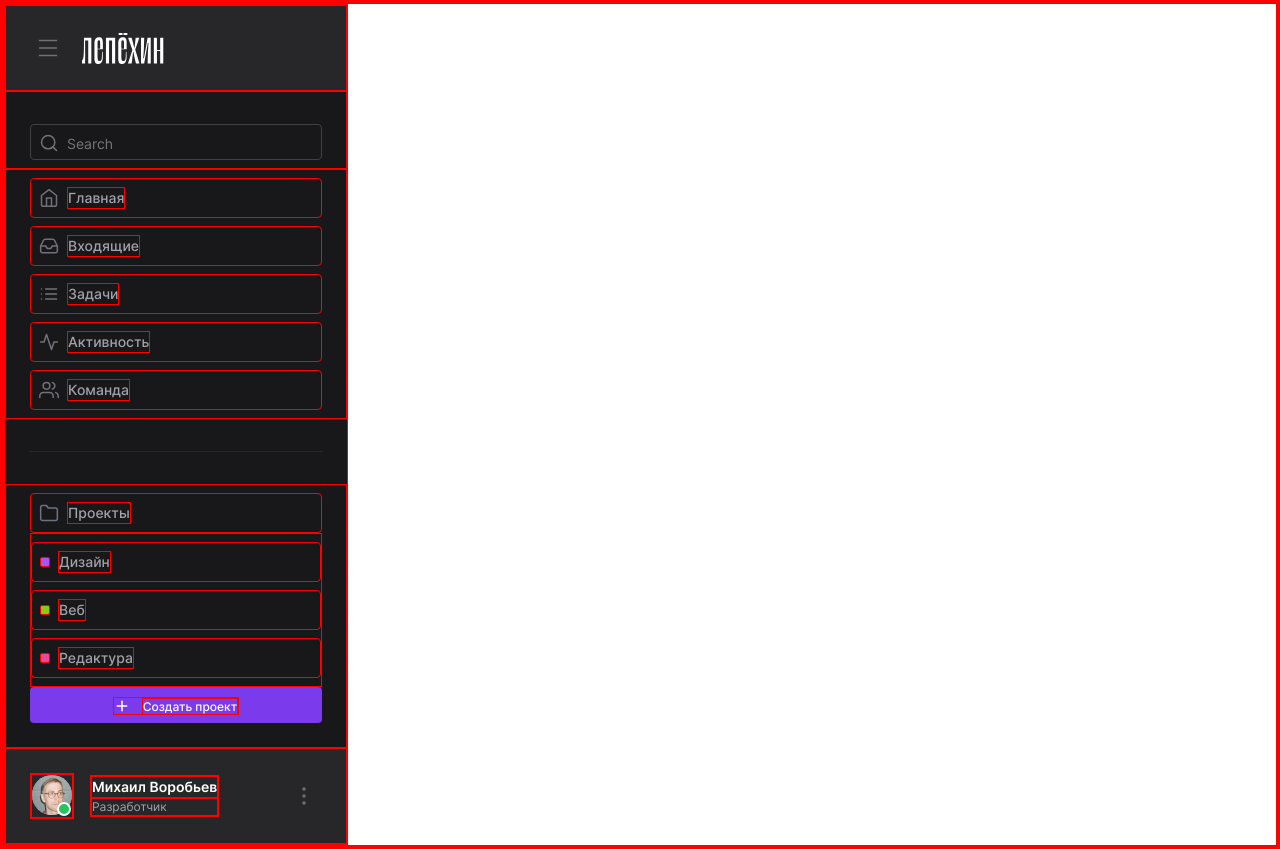
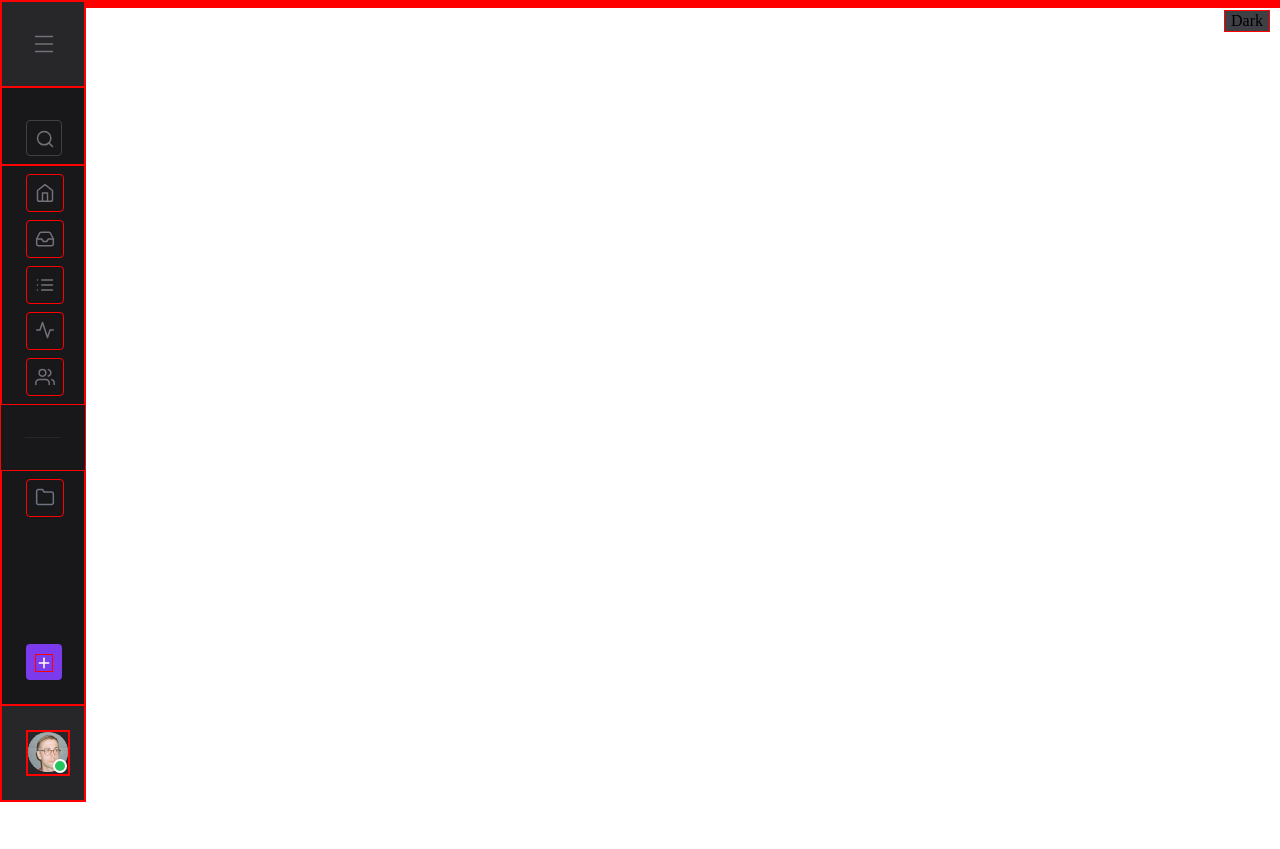
Before and after one commit to Genrih113/side-bar-menu, a React (Create React App) app: page / in a window 1280 px wide. After the commit the page ends 800 px from the top, so only its background shows below. Built offline with nearby package versions, Linux system fonts and the light colour scheme.

Commit message:
реализовано разворачивание/сворачивание меню

```diff
--- a/src/components/App/App.css
+++ b/src/components/App/App.css
@@ -1,3 +1,10 @@
 * {
   border: 1px solid red;
 }
+
+.switch {
+  background-color: #3f3f46;
+  position: fixed;
+  top: 10px;
+  right: 10px;
+}
--- a/src/components/App/App.js
+++ b/src/components/App/App.js
@@ -1,13 +1,19 @@
+import React from 'react'
 import './App.css';
 
 import SideBarMenu from '../SideBarMenu/SideBarMenu'
 
 function App() {
+  const [isMenuOpen, setIsMenuOpen] = React.useState(false)
+
   return (
     <div className="App">
-      <SideBarMenu />
+      <button className='switch' onClick={() => {setIsMenuOpen(!isMenuOpen)}}>
+        Dark
+      </button>
+      <SideBarMenu isMenuOpen={isMenuOpen}/>
     </div>
-  );
+  )
 }
 
 export default App;
--- a/src/components/NavigationItem/NavigationItem.js
+++ b/src/components/NavigationItem/NavigationItem.js
@@ -1,11 +1,25 @@
+import React from 'react'
 import './NavigationItem.css'
 
-function NavigationItem({ icon = {}, text = '' }) {
+function NavigationItem({ icon = {}, text = '', isMenuOpen }) {
+  const [isOpened, setIsOpened] = React.useState(isMenuOpen)
+
+  React.useEffect(() => {
+    if (isMenuOpen === false) {
+      const timer = setTimeout(() => {
+        setIsOpened(false);
+        clearInterval(timer);
+      }, 500);
+    } else if (isMenuOpen === true) {
+      setIsOpened(true);
+    }
+  }, [isMenuOpen]);
+
   return (
     <li className='navigationItem'>
       <a href='#' className='navigationItem__link'>
         <img src={icon} alt='' className='navigationItem__img' />
-        <span className='navigationItem__span'>{text}</span>
+        {isOpened && <span className='navigationItem__span'>{text}</span>}
       </a>
     </li>
   )
--- a/src/components/Projects/Projects.css
+++ b/src/components/Projects/Projects.css
@@ -63,6 +63,10 @@
   margin: 0;
   list-style: none;
   /* flex-grow: 1; */
+}
+
+.projects__list_unvisible {
+  display: none;
 }
 
 .projects__listItem {
@@ -142,6 +146,7 @@
   color: #ffffff;
   outline: none;
   margin-top: auto;
+  min-width: 36px;
   /* overflow: hidden; */
 }
 
--- a/src/components/Projects/Projects.js
+++ b/src/components/Projects/Projects.js
@@ -8,16 +8,16 @@ const projects = [
   {name: 'Редактура', color: '#EC4899'},
 ]
 
-function Projects() {
+function Projects({ isMenuOpen }) {
   return (
     <div className='projects'>
       <div className='projects__titleDiv'>
         <a href='#' className='projects__titleLink'>
           <img src={ProjectsIcon} alt='' className='projects__titleImg' />
-          <span className='projects__titleSpan'>Проекты</span>
+          {isMenuOpen && <span className='projects__titleSpan'>Проекты</span>}
         </a>
       </div>
-      <ul className='projects__list'>
+      <ul className={`projects__list ${!isMenuOpen ? 'projects__list_unvisible' : ''}`}>
         {projects.map((item, index) => {
           return (
             <li className='projects__listItem' key={item.name}>
--- a/src/components/SearchItem/SearchItem.css
+++ b/src/components/SearchItem/SearchItem.css
@@ -10,6 +10,11 @@
   border-radius: 4px;
   height: 36px;
   box-sizing: border-box;
+  min-width: 36px;
+}
+
+.searchItem:hover {
+  background-color: #3f3f46;
 }
 
 .searchItem__img {
@@ -37,10 +42,6 @@
   color: #ffffff;
 }
 
-.searchItem__input:placeholder-shown {
-  color: #71717a;
-}
-
 .searchItem__input:hover {
   background-color: #3f3f46;
 }
@@ -49,3 +50,12 @@
   background-color: #3f3f46;
   outline: none;
 }
+
+.searchItem__inputClose {
+  width: 100%;
+  padding: 0;
+}
+
+.searchItem__inputClose::placeholder {
+  opacity: 0;
+}
--- a/src/components/SearchItem/SearchItem.js
+++ b/src/components/SearchItem/SearchItem.js
@@ -1,11 +1,11 @@
 import './SearchItem.css'
 import SearchIcon from '../../images/SearchIcon.svg'
 
-function SearchItem() {
+function SearchItem({ isMenuOpen }) {
   return (
     <div className='searchItem'>
       <img src={SearchIcon} alt='' className='searchItem__img' />
-      <input className='searchItem__input' placeholder='Search' />
+      <input className={`searchItem__input ${!isMenuOpen ? ' searchItem__inputClose' : ''}`} placeholder='Search' />
     </div>
   )
 }
--- a/src/components/SideBarMenu/SideBarMenu.css
+++ b/src/components/SideBarMenu/SideBarMenu.css
@@ -1,11 +1,22 @@
 .sideBarMenu {
   /* padding: 24px; */
   max-width: 342px;
+  width: 100%;
+  height: 100vh;
   min-height: 100vh;
   display: flex;
   flex-direction: column;
   /* align-items: flex-start; */
   background-color: #18181b;
+  position: fixed;
+  top: 0;
+  left: 0;
+  overflow-y: auto;
+  transition: width 0.5s linear 0s;
+}
+
+.sideBarMenuClose {
+  width: 84px;
 }
 
 .sideBarMenu__burger {
--- a/src/components/SideBarMenu/SideBarMenu.js
+++ b/src/components/SideBarMenu/SideBarMenu.js
@@ -1,3 +1,5 @@
+import React from 'react'
+
 import SearchItem from '../SearchItem/SearchItem'
 import NavigationItem from '../NavigationItem/NavigationItem'
 import Projects from '../Projects/Projects'
@@ -21,31 +23,27 @@ const navItemsArr = [
 ]
 
 function SideBarMenu() {
+  const [isMenuOpen, setIsMenuOpen] = React.useState(false)
+
   return (
-    <div className='sideBarMenu'>
+    <div className={`sideBarMenu ${!isMenuOpen ? 'sideBarMenuClose' : ''}`}>
       <div className='sideBarMenu__burger'>
-        <button className='sideBarMenu__burgerButton'>
+        <button className='sideBarMenu__burgerButton' onClick={() => {setIsMenuOpen(!isMenuOpen)}}>
           <img src={BurgerIcon} alt='menu button icon' className='sideBarMenu__burgerImg' />
         </button>
-        <img src={Logo} alt='' className='sideBarMenu__logoImg' />
+        {isMenuOpen && <img src={Logo} alt='' className='sideBarMenu__logoImg' />}
       </div>
       <div className='sideBarMenu__searchWrapper'>
-        <SearchItem />
+        <SearchItem isMenuOpen={isMenuOpen}/>
       </div>
       <ul className='sideBarMenu__optionList'>
-        {/* <li className='sideBarMenu__optionListItem'>
-          <button className='sideBarMenu__optionListButton'>
-            <img src={HomeIcon} alt='' className='sideBarMenu__optionImg' />
-            <span className='sideBarMenu__optionSpan'>Главная</span>
-          </button>
-        </li> */}
         {navItemsArr.map((item, index) =>
-          <NavigationItem key={item.text} icon={item.icon} text={item.text} />
+          <NavigationItem key={item.text} icon={item.icon} text={item.text} isMenuOpen={isMenuOpen}/>
         )}
       </ul>
       <hr className='sideBarMenu__divider' />
-      <Projects />
-      <UserZone />
+      <Projects isMenuOpen={isMenuOpen} />
+      <UserZone isMenuOpen={isMenuOpen} />
     </div>
   )
 }
--- a/src/components/UserZone/UserZone.css
+++ b/src/components/UserZone/UserZone.css
@@ -1,5 +1,6 @@
 .userZone {
   display: flex;
+  min-height: 40px;
   padding: 24px;
   align-items: center;
   justify-content: space-between;
@@ -45,6 +46,9 @@
   font-weight: 400;
   font-size: 12px;
   line-height: 16px;
+  height: 40px;
+  overflow: hidden;
+  white-space: nowrap;
 }
 
 .userZone__userName {
--- a/src/components/UserZone/UserZone.js
+++ b/src/components/UserZone/UserZone.js
@@ -3,7 +3,7 @@ import Avatar from '../../images/Avatar.jpg'
 import UserStatus from '../../images/UserStatus.svg'
 import UserMenuIcon from '../../images/UserMenuIcon.svg'
 
-function UserZone() {
+function UserZone({ isMenuOpen }) {
   return(
     <div className='userZone'>
       <div className='userZone__avaZone'>
@@ -12,6 +12,8 @@ function UserZone() {
           <img src={UserStatus} alt='' className='userZone__userStatus' />
         </div>
       </div>
+      {isMenuOpen &&
+        <>
           <div className='userZone__about'>
             <div className='userZone__userName'>Михаил Воробьев</div>
             <div className='userZone__userRank'>Разработчик</div>
@@ -19,6 +21,8 @@ function UserZone() {
           <button className='userZone__menuButton'>
             <img src={UserMenuIcon} alt='' className='userZone__menuIcon'/>
           </button>
+        </>
+      }
     </div>
   )
 }
```
Lines whose indentation alone changed are shown as unchanged.
